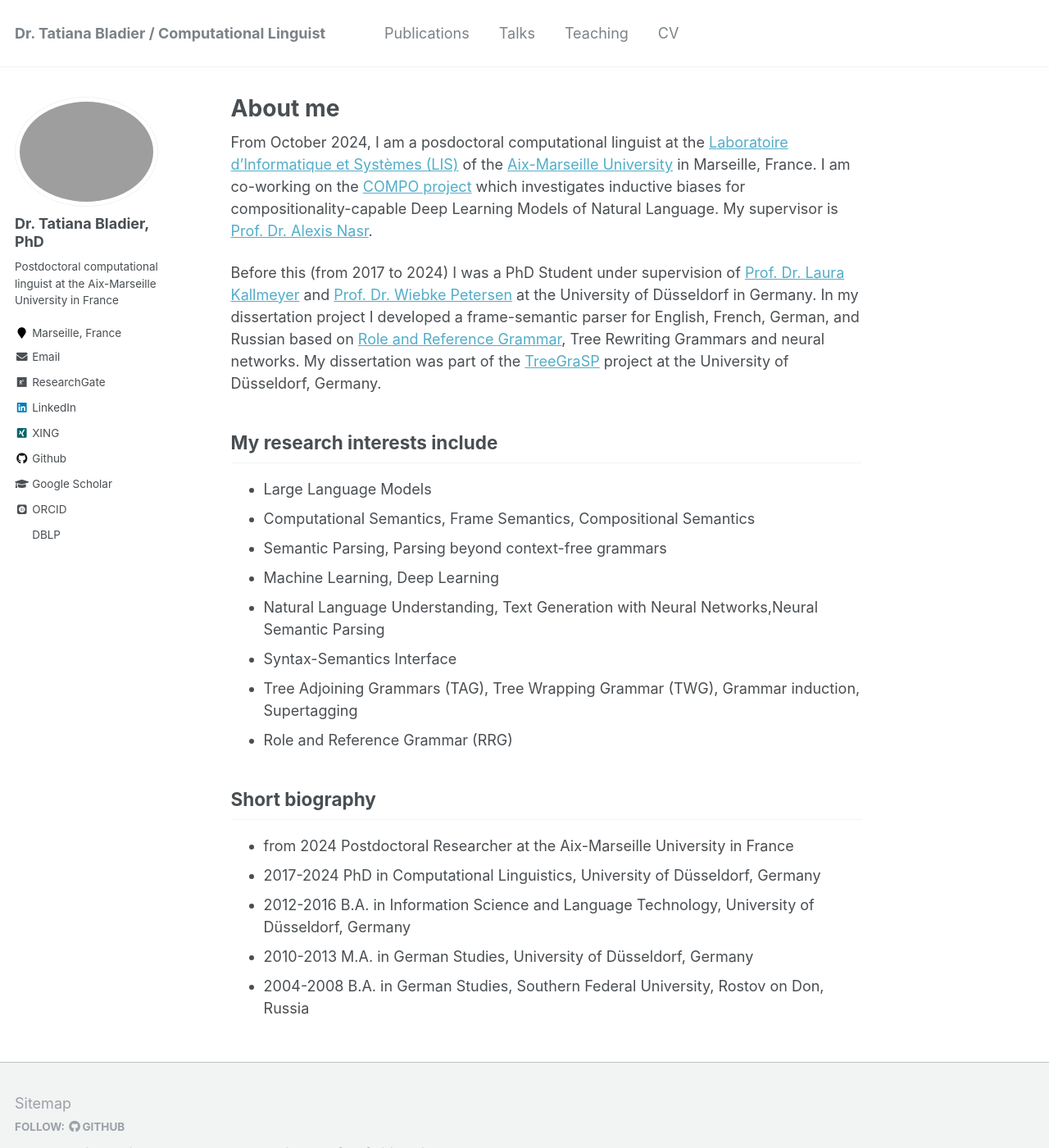
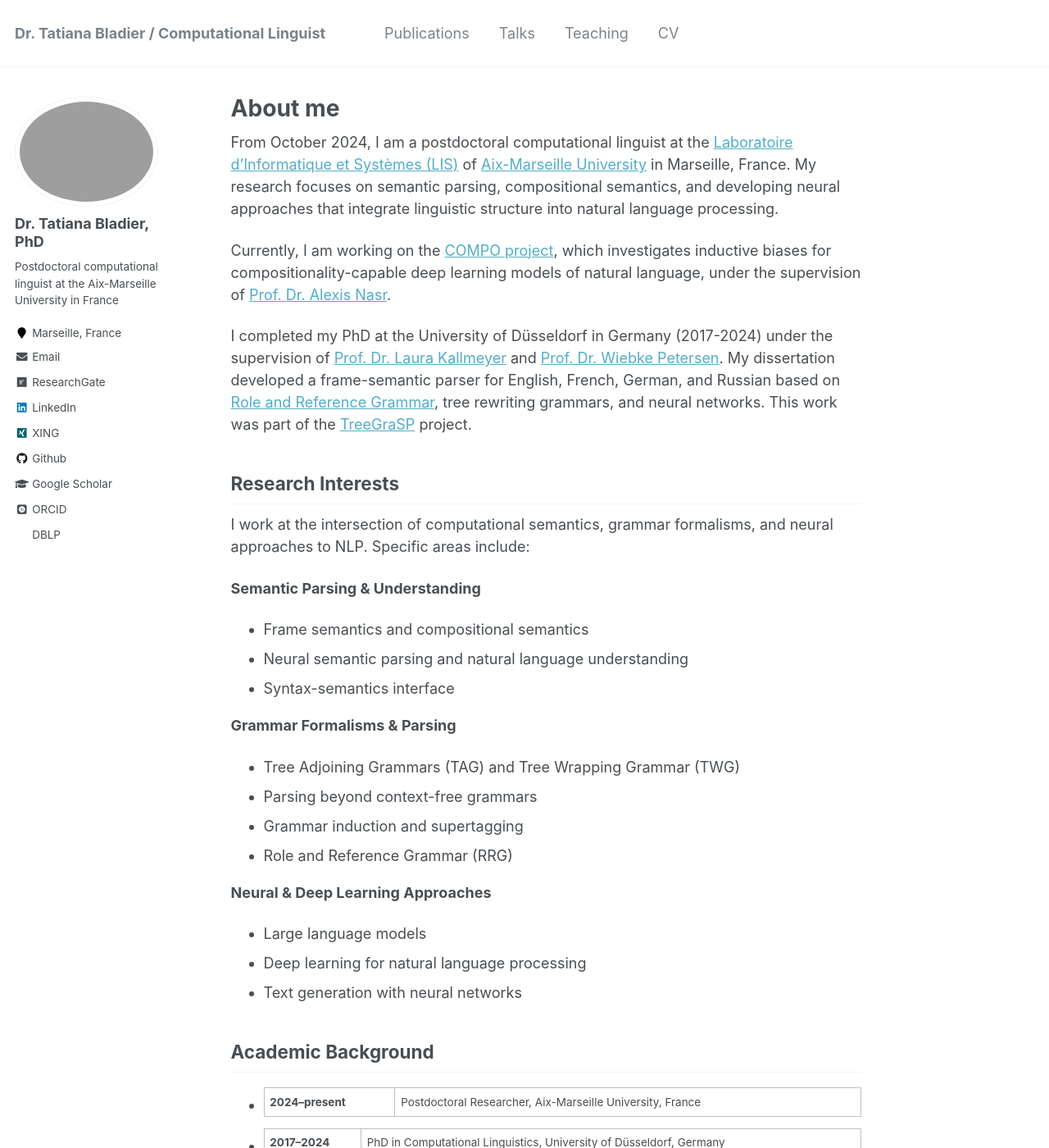
Before and after one commit to TatianaBladier/TatianaBladier.github.io, a Jekyll site: the page built from _pages/about.md, in a window 1280 px wide and 1400 px high. Shown: the whole window at 82% size. Built offline with Jekyll 4.4.1, drawn with Linux system fonts in a browser that asks for light colours; some web fonts are replaced; some of the changed text lies outside the part shown.

Commit message:
update landing page

```diff
--- a/_pages/about.md
+++ b/_pages/about.md
@@ -9,26 +9,37 @@ redirect_from:
 ---
 
 
-From October 2024, I am a posdoctoral computational linguist at the [Laboratoire d’Informatique et Systèmes (LIS)](https://talep.lis-lab.fr/) of the [Aix-Marseille University](https://www.univ-amu.fr/) in Marseille, France. I am co-working on the [COMPO project](https://anr.fr/Project-ANR-23-CE23-0031) which investigates inductive biases for compositionality-capable Deep Learning Models of Natural Language. My supervisor is [Prof. Dr. Alexis Nasr](https://pageperso.lis-lab.fr/alexis.nasr/).
+From October 2024, I am a postdoctoral computational linguist at the [Laboratoire d'Informatique et Systèmes (LIS)](https://talep.lis-lab.fr/) of [Aix-Marseille University](https://www.univ-amu.fr/) in Marseille, France. My research focuses on semantic parsing, compositional semantics, and developing neural approaches that integrate linguistic structure into natural language processing.
 
-Before this (from 2017 to 2024) I was a PhD Student under supervision of [Prof. Dr. Laura Kallmeyer](https://user.phil.hhu.de/kallmeyer/){:target="_blank" rel="noopener"} and [Prof. Dr. Wiebke Petersen](https://user.phil.hhu.de/~petersen/){:target="_blank" rel="noopener"} at the University of Düsseldorf in Germany. In my dissertation project I developed a frame-semantic parser for English, French, German, and Russian based on [Role and Reference Grammar](https://rrg.caset.buffalo.edu/){:target="_blank" rel="noopener"}, Tree Rewriting Grammars and neural networks. My dissertation was part of the [TreeGraSP](https://treegrasp.phil.hhu.de){:target="_blank" rel="noopener"} project at the University of Düsseldorf, Germany.
+Currently, I am working on the [COMPO project](https://anr.fr/Project-ANR-23-CE23-0031), which investigates inductive biases for compositionality-capable deep learning models of natural language, under the supervision of [Prof. Dr. Alexis Nasr](https://pageperso.lis-lab.fr/alexis.nasr/).
 
-My research interests include
+I completed my PhD at the University of Düsseldorf in Germany (2017-2024) under the supervision of [Prof. Dr. Laura Kallmeyer](https://user.phil.hhu.de/kallmeyer/){:target="_blank" rel="noopener"} and [Prof. Dr. Wiebke Petersen](https://user.phil.hhu.de/~petersen/){:target="_blank" rel="noopener"}. My dissertation developed a frame-semantic parser for English, French, German, and Russian based on [Role and Reference Grammar](https://rrg.caset.buffalo.edu/){:target="_blank" rel="noopener"}, tree rewriting grammars, and neural networks. This work was part of the [TreeGraSP](https://treegrasp.phil.hhu.de){:target="_blank" rel="noopener"} project.
+
+
+Research Interests
 ------
-- Large Language Models
-- Computational Semantics, Frame Semantics, Compositional Semantics
-- Semantic Parsing, Parsing beyond context-free grammars
-- Machine Learning, Deep Learning
-- Natural Language Understanding, Text Generation with Neural Networks,Neural Semantic Parsing
-- Syntax-Semantics Interface
-- Tree Adjoining Grammars (TAG), Tree Wrapping Grammar (TWG), Grammar induction, Supertagging
+I work at the intersection of computational semantics, grammar formalisms, and neural approaches to NLP. Specific areas include:
+
+**Semantic Parsing & Understanding**
+- Frame semantics and compositional semantics
+- Neural semantic parsing and natural language understanding
+- Syntax-semantics interface
+
+**Grammar Formalisms & Parsing**
+- Tree Adjoining Grammars (TAG) and Tree Wrapping Grammar (TWG)
+- Parsing beyond context-free grammars
+- Grammar induction and supertagging
 - Role and Reference Grammar (RRG)
 
+**Neural & Deep Learning Approaches**
+- Large language models
+- Deep learning for natural language processing
+- Text generation with neural networks
 
-Short biography
+Academic Background
 ------
-- from 2024 Postdoctoral Researcher at the Aix-Marseille University in France
-- 2017-2024 PhD in Computational Linguistics, University of Düsseldorf, Germany
-- 2012-2016 B.A. in Information Science and Language Technology, University of Düsseldorf, Germany
-- 2010-2013 M.A. in German Studies, University of Düsseldorf, Germany
-- 2004-2008 B.A. in German Studies, Southern Federal University, Rostov on Don, Russia
+- **2024–present** | Postdoctoral Researcher, Aix-Marseille University, France
+- **2017–2024** | PhD in Computational Linguistics, University of Düsseldorf, Germany
+- **2010–2013** | M.A. in German Studies, University of Düsseldorf, Germany (concurrent with B.A.)
+- **2012–2016** | B.A. in Information Science and Language Technology, University of Düsseldorf, Germany
+- **2004–2008** | B.A. in German Studies, Southern Federal University, Rostov-on-Don, Russia
```
